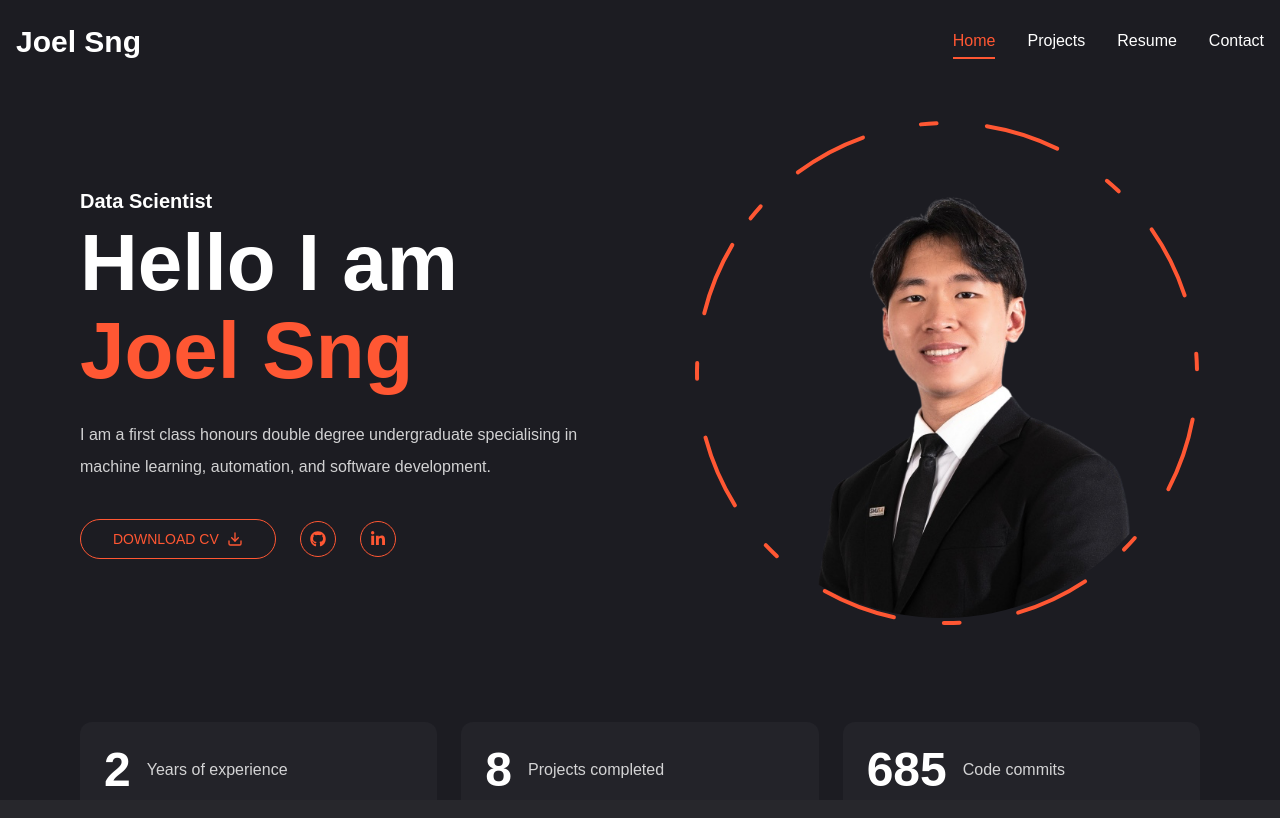
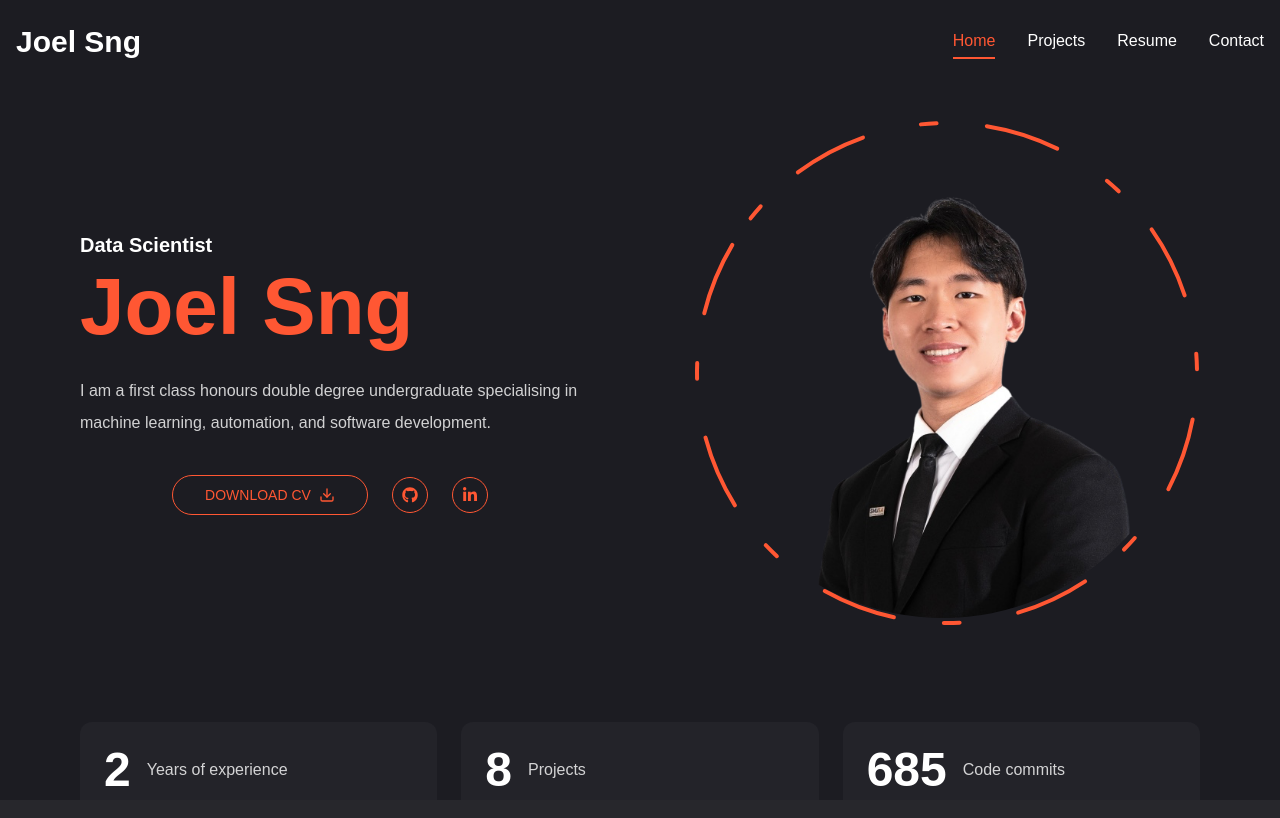
Before and after one commit to JoelSngZhenWei/portfolio_joel, a Next.js app in the folder portfolio_joel_1/: page / in a window 1280 px wide. Built offline with nearby package versions, Linux system fonts and the light colour scheme.

Commit message:
testing vercel deployment

```diff
--- a/portfolio_joel_1/app/page.tsx
+++ b/portfolio_joel_1/app/page.tsx
@@ -15,20 +15,20 @@ export default function Home() {
               Data Scientist
             </span>
             <h1 className="h2 xl:h1 mb-4 xl:mb-6">
-              Hello I am <br /> <span className="accent">Joel Sng</span>
+              <span className="accent">Joel Sng</span>
             </h1>
             <p className="max-w-[500px] mb-5 xl:mb-9 text-white/80">
               I am a first class honours double degree undergraduate specialising in machine learning, automation, and software development.
             </p>
             {/* btn and socials */}
-            <div className="flex flex-col xl:flex-row items-center gap-6">
+            <div className="flex flex-row justify-center items-center gap-6">
               <Button variant="outline" size="lg" className="uppercase ">
                 <a href="/assets/resume_joelsng.pdf" download="resume_joelsng.pdf" className='flex items-center gap-2'>
                   <span>Download CV</span>
                   <FiDownload className="text-xl" />
                 </a>
               </Button>
-              <div className="mb-3 xl:mb-0">
+              <div className="xl:mb-0">
                 <Socials containerStyles="flex gap-6" iconStyles="w-9 h-9 border border-accent rounded-full flex justify-center items-center text-accent text-base hover:bg-accent hover:text-primary hover:transition-all duration-500" />
               </div>
             </div>
--- a/portfolio_joel_1/components/Stats.tsx
+++ b/portfolio_joel_1/components/Stats.tsx
@@ -8,7 +8,7 @@ const stats = [
     },
     {
         num: 8,
-        text: "Projects completed",
+        text: "Projects",
     },
     {
         num: 690,
--- a/portfolio_joel_1/components/header.tsx
+++ b/portfolio_joel_1/components/header.tsx
@@ -13,7 +13,7 @@ export function Header() {
         <div className="container mx-auto flex justify-between items-center">
           {/* Logo */}
           <Link href='/'>
-            <h1 className="text-3xl font-semibold">Joel Sng</h1>
+            <h1 className="text-xl xl:text-3xl font-semibold">Joel Sng</h1>
           </Link>
 
           {/* windows nav */}
```
